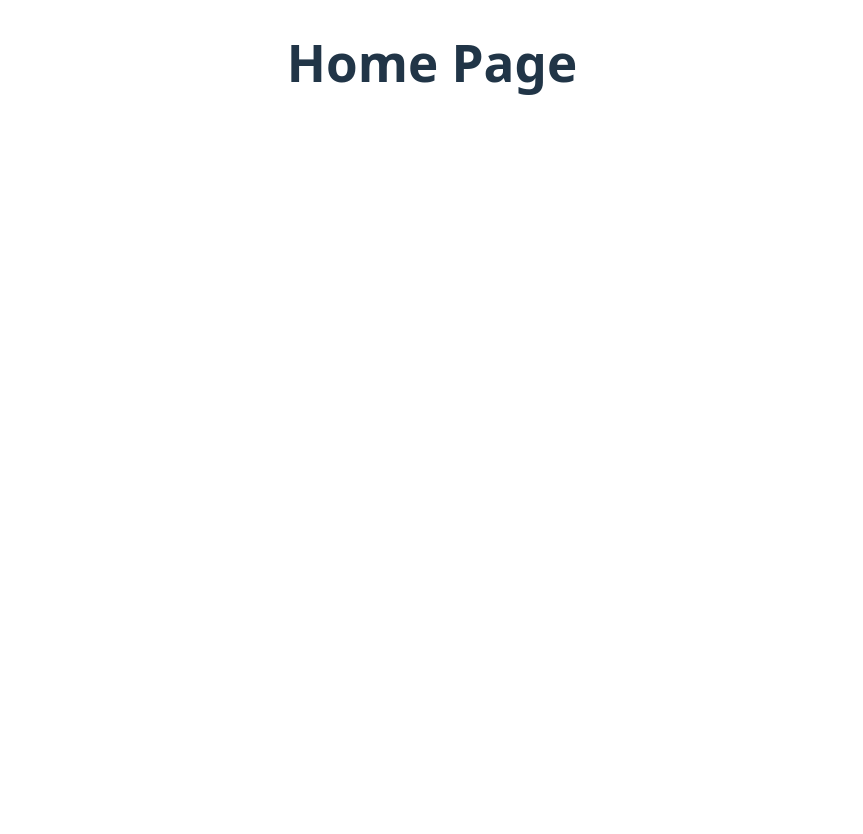
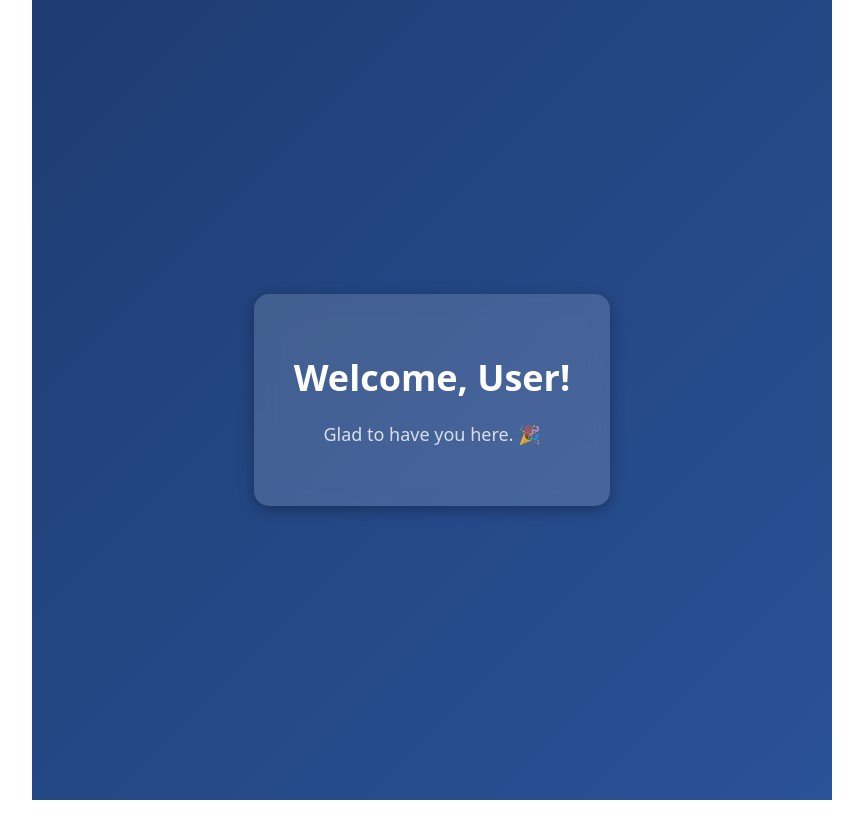
Before and after one commit to Faiz-Ahmad-Ansari/userLogin, a React (Vite) app: page /home in a window 1280 px wide. Shown: the whole page, without its empty margins (208-1071 px from the left). After the commit the page ends 800 px from the top, so only its background shows below. Built offline with nearby package versions, Linux system fonts and the light colour scheme.

Commit message:
added Home Page

```diff
--- a/src/components/Home/Home.jsx
+++ b/src/components/Home/Home.jsx
@@ -1,7 +1,19 @@
-import React from 'react'
+import React from "react";
+import { useLocation } from "react-router-dom";
+import styles from "./Home.module.css"; // Import CSS module
 
 const Home = () => {
-  return (<h1>Home Page</h1>)
-}
+  const location = useLocation();
+  const username = location.state?.username || "User";
 
-export default Home
+  return (
+    <div className={styles.container}>
+      <div className={styles.welcomeBox}>
+        <h1 className={styles.welcomeText}>Welcome, {username}!</h1>
+        <p className={styles.subText}>Glad to have you here. 🎉</p>
+      </div>
+    </div>
+  );
+};
+
+export default Home;
--- /dev/null
+++ b/src/components/Home/Home.module.css
@@ -0,0 +1,54 @@
+.container {
+    display: flex;
+    justify-content: center;
+    align-items: center;
+    height: 100vh;
+    width: 100vh;
+    background: linear-gradient(135deg, #1e3c72 0%, #2a5298 100%);
+    text-align: center;
+  }
+
+  .welcomeBox {
+    background: rgba(255, 255, 255, 0.15);
+    backdrop-filter: blur(10px);
+    padding: 40px;
+    border-radius: 15px;
+    box-shadow: 0px 4px 15px rgba(0, 0, 0, 0.3);
+    animation: fadeIn 1s ease-in-out;
+  }
+
+  .welcomeText {
+    font-size: 36px;
+    font-weight: bold;
+    color: #fff;
+    animation: scaleUp 0.8s ease-in-out;
+  }
+
+  .subText {
+    font-size: 18px;
+    color: rgba(255, 255, 255, 0.8);
+    margin-top: 10px;
+    font-weight: 300;
+  }
+
+  /* Fade-in effect */
+  @keyframes fadeIn {
+    from {
+      opacity: 0;
+      transform: translateY(-20px);
+    }
+    to {
+      opacity: 1;
+      transform: translateY(0);
+    }
+  }
+
+  /* Scale-up animation for the welcome text */
+  @keyframes scaleUp {
+    from {
+      transform: scale(0.8);
+    }
+    to {
+      transform: scale(1);
+    }
+  }
--- a/src/components/Login/Login.jsx
+++ b/src/components/Login/Login.jsx
@@ -1,9 +1,11 @@
 import React, { useState } from "react";
-import { FaEye, FaEyeSlash } from "react-icons/fa"; // Import icons
+import { useNavigate } from "react-router-dom"; // Import useNavigate
+import { FaEye, FaEyeSlash } from "react-icons/fa";
 import InputField from "../reusable/InputField/InputField";
 import styles from "./Login.module.css";
 
 const Login = () => {
+  const navigate = useNavigate(); // Hook for navigation
   const [loginDetails, setLoginDetails] = useState([
     {
       name: "username",
@@ -42,6 +44,7 @@ const Login = () => {
   const handleLogin = () => {
     let newErrors = {};
     let isValid = true;
+    let username = "";
 
     const updatedLoginDetails = loginDetails.map((field) => {
       const validationMessage = field.validation(field.value);
@@ -49,6 +52,7 @@ const Login = () => {
         newErrors[field.name] = validationMessage;
         isValid = false;
       }
+      if (field.name === "username") username = field.value;
       return field;
     });
 
@@ -56,6 +60,7 @@ const Login = () => {
     if (!isValid) return;
 
     console.log("Logging in...", updatedLoginDetails);
+    navigate("/home", { state: { username } }); // Navigate with username
   };
 
   return (
@@ -64,6 +69,7 @@ const Login = () => {
         <h2 className={styles.title}>Login</h2>
         {loginDetails.map((field, i) => (
           <div key={i} className={styles.inputWrapper}>
+            <div style={{ width: "100%", position: "relative" }}>
               <InputField
                 type={field.name === "password" && showPassword ? "text" : field.type}
                 placeholder={field.placeholder}
@@ -76,6 +82,7 @@ const Login = () => {
                   {showPassword ? <FaEyeSlash /> : <FaEye />}
                 </span>
               )}
+            </div>
             {errors[field.name] && <p className={styles.error}>{errors[field.name]}</p>}
           </div>
         ))}
```
Lines whose indentation alone changed are shown as unchanged.
